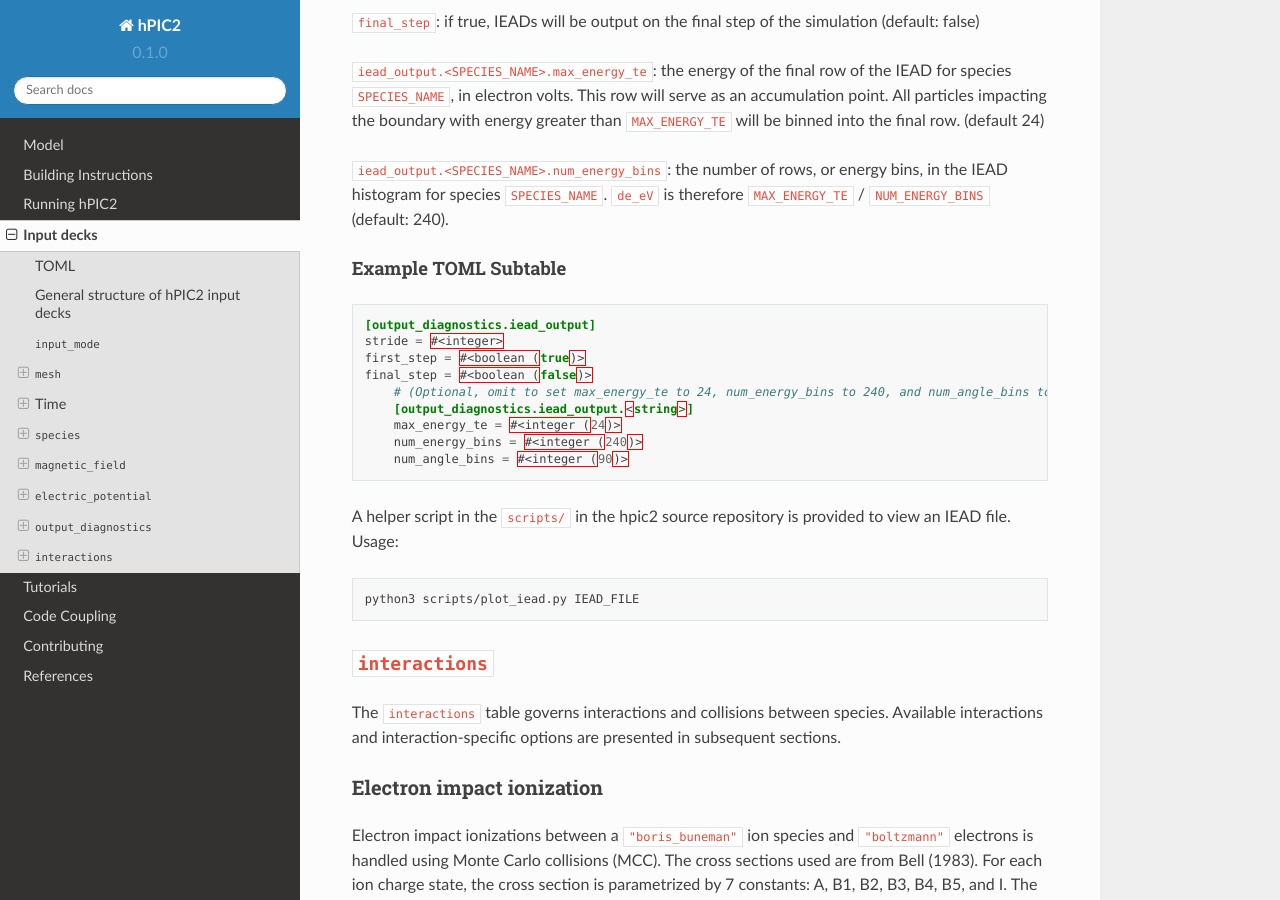
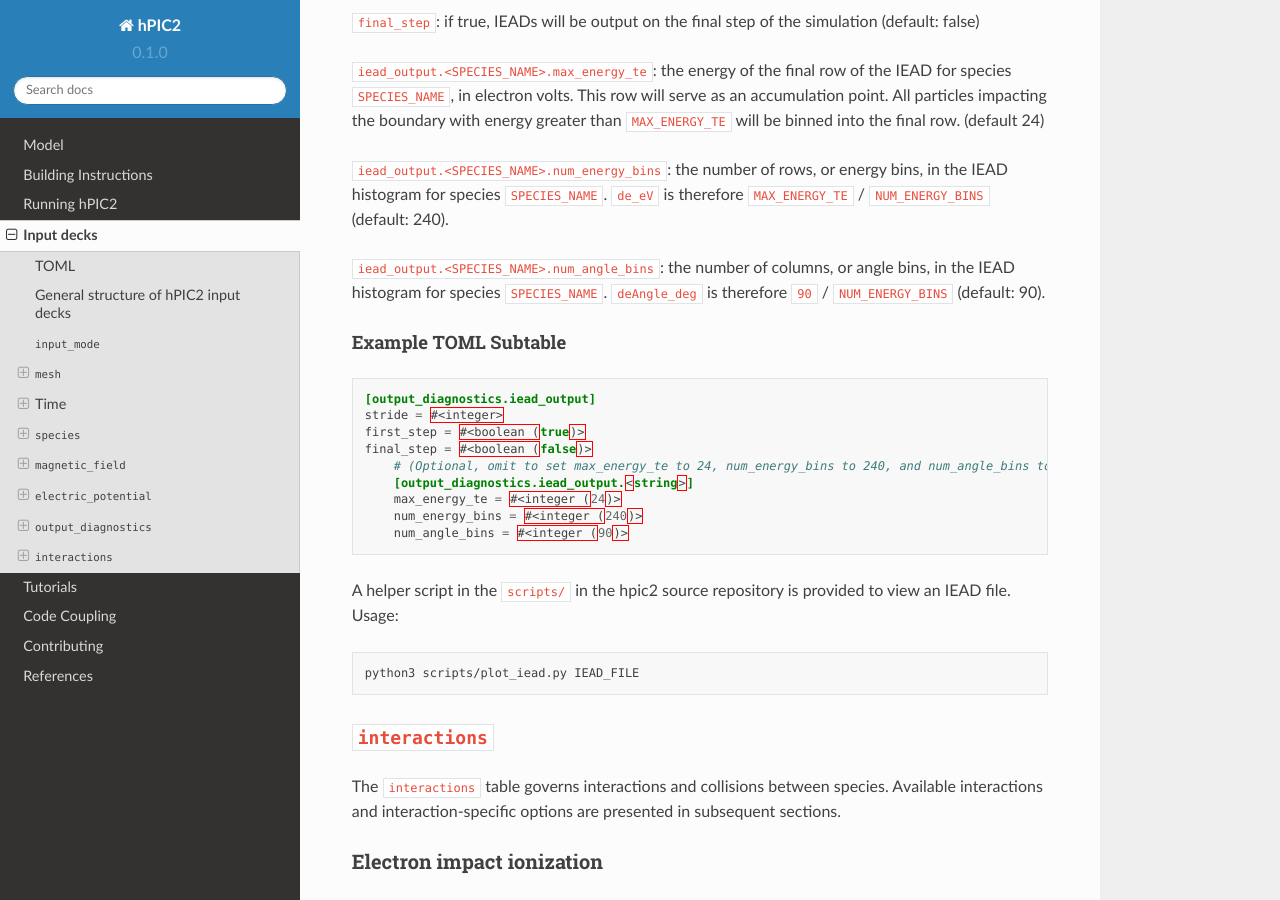
Before and after one commit to lcpp-org/hpic2doc, a Sphinx documentation site: the page built from docs/source/input_deck.rst, in a window 1280 px wide and 900 px high, scrolled down 34953 px. Built offline with Sphinx 7.4.7 and the Read the Docs theme 2.0.0, drawn with Linux system fonts in a browser that asks for light colours; cross-references to code outside the pages are shown as plain code.

Commit message:
Add num_angle_bins to explanation of IEAD fields

```diff
--- a/docs/source/input_deck.rst
+++ b/docs/source/input_deck.rst
@@ -2195,6 +2195,10 @@ than ``MAX_ENERGY_TE`` will be binned into the final row. (default 24)
 in the IEAD histogram for species ``SPECIES_NAME``. ``de_eV`` is therefore
 ``MAX_ENERGY_TE`` / ``NUM_ENERGY_BINS`` (default: 240).
 
+``iead_output.<SPECIES_NAME>.num_angle_bins``\ : the number of columns, or angle bins,
+in the IEAD histogram for species ``SPECIES_NAME``. ``deAngle_deg`` is therefore
+``90`` / ``NUM_ENERGY_BINS`` (default: 90).
+
 Example TOML Subtable
 ~~~~~~~~~~~~~~~~~~~~~~
 
```
